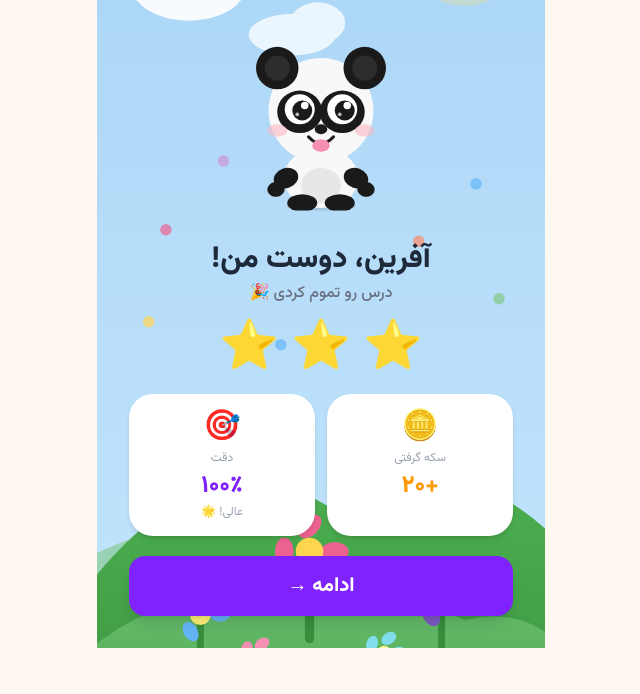
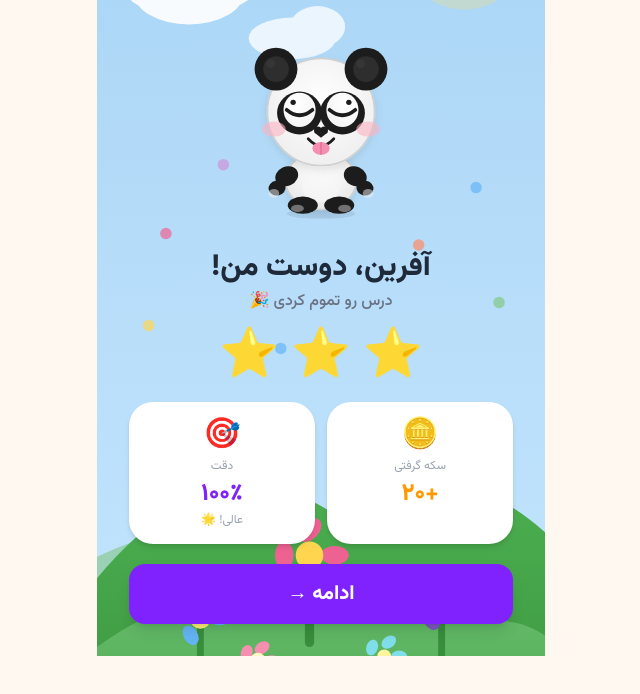
Before and after one commit to soodiA/tichi, a React (Vite) app: page /tichi/lesson-complete in a window 1280 px wide. Shown: the top 694 px of the page, without its empty margins (319-959 px from the left). Built offline with nearby package versions, Linux system fonts and the light colour scheme.

Commit message:
feat(tichi): improved panda outline + page backgrounds on all screens

```diff
--- a/src/components/ui/Mascot.tsx
+++ b/src/components/ui/Mascot.tsx
@@ -25,105 +25,152 @@ const Mascot: React.FC<MascotProps> = ({
     >
       <svg
         width={size}
-        height={size * 1.1}
-        viewBox="0 0 120 132"
+        height={size * 1.15}
+        viewBox="0 0 140 161"
         fill="none"
         xmlns="http://www.w3.org/2000/svg"
       >
-        {/* Shadow */}
-        <ellipse cx="60" cy="128" rx="28" ry="5" fill="rgba(0,0,0,0.10)" />
+        <defs>
+          <radialGradient id="headGrad" cx="50%" cy="40%" r="55%">
+            <stop offset="0%" stopColor="#FFFFFF" />
+            <stop offset="100%" stopColor="#F0F0F0" />
+          </radialGradient>
+          <radialGradient id="bodyGrad" cx="50%" cy="40%" r="60%">
+            <stop offset="0%" stopColor="#FFFFFF" />
+            <stop offset="100%" stopColor="#E8E8E8" />
+          </radialGradient>
+          <radialGradient id="eyeWhiteL" cx="40%" cy="35%" r="60%">
+            <stop offset="0%" stopColor="#FFFFFF" />
+            <stop offset="100%" stopColor="#F5F5F5" />
+          </radialGradient>
+          <radialGradient id="eyeWhiteR" cx="60%" cy="35%" r="60%">
+            <stop offset="0%" stopColor="#FFFFFF" />
+            <stop offset="100%" stopColor="#F5F5F5" />
+          </radialGradient>
+          <filter id="softShadow" x="-20%" y="-20%" width="140%" height="140%">
+            <feDropShadow dx="0" dy="3" stdDeviation="4" floodColor="#00000018" />
+          </filter>
+        </defs>
+
+        {/* Ground shadow */}
+        <ellipse cx="70" cy="157" rx="32" ry="5" fill="rgba(0,0,0,0.08)" />
 
         {/* Body */}
-        <ellipse cx="60" cy="106" rx="30" ry="24" fill="#F8F8F8" />
-        {/* Body black belly patch */}
-        <ellipse cx="60" cy="112" rx="16" ry="14" fill="#1a1a1a" opacity="0.08" />
+        <ellipse cx="70" cy="126" rx="33" ry="27" fill="url(#bodyGrad)" stroke="#D0D0D0" strokeWidth="1.5" filter="url(#softShadow)" />
+        {/* Belly circle */}
+        <ellipse cx="70" cy="130" rx="18" ry="16" fill="#F7F7F7" opacity="0.7" />
 
         {/* Left arm */}
-        <ellipse cx="32" cy="106" rx="10" ry="8" fill="#1a1a1a" transform="rotate(-20, 32, 106)" />
-        <ellipse cx="24" cy="115" rx="7" ry="6" fill="#1a1a1a" transform="rotate(-10, 24, 115)" />
+        <ellipse cx="38" cy="122" rx="11" ry="9" fill="#1C1C1C" transform="rotate(-25 38 122)" />
+        <ellipse cx="29" cy="133" rx="8" ry="7" fill="#1C1C1C" transform="rotate(-10 29 133)" />
+        {/* Left arm white paw tip */}
+        <ellipse cx="26" cy="138" rx="5" ry="4" fill="#F0F0F0" opacity="0.5" />
 
         {/* Right arm */}
-        <ellipse cx="88" cy="106" rx="10" ry="8" fill="#1a1a1a" transform="rotate(20, 88, 106)" />
-        <ellipse cx="96" cy="115" rx="7" ry="6" fill="#1a1a1a" transform="rotate(10, 96, 115)" />
+        <ellipse cx="102" cy="122" rx="11" ry="9" fill="#1C1C1C" transform="rotate(25 102 122)" />
+        <ellipse cx="111" cy="133" rx="8" ry="7" fill="#1C1C1C" transform="rotate(10 111 133)" />
+        {/* Right arm white paw tip */}
+        <ellipse cx="114" cy="138" rx="5" ry="4" fill="#F0F0F0" opacity="0.5" />
 
-        {/* Feet */}
-        <ellipse cx="45" cy="126" rx="12" ry="7" fill="#1a1a1a" />
-        <ellipse cx="75" cy="126" rx="12" ry="7" fill="#1a1a1a" />
+        {/* Legs/Feet */}
+        <ellipse cx="53" cy="149" rx="14" ry="8" fill="#1C1C1C" />
+        <ellipse cx="87" cy="149" rx="14" ry="8" fill="#1C1C1C" />
+        {/* Foot white tips */}
+        <ellipse cx="48" cy="152" rx="6" ry="3.5" fill="#F0F0F0" opacity="0.4" />
+        <ellipse cx="92" cy="152" rx="6" ry="3.5" fill="#F0F0F0" opacity="0.4" />
 
         {/* Head */}
-        <circle cx="60" cy="52" r="42" fill="#F8F8F8" />
+        <circle cx="70" cy="62" r="50" fill="url(#headGrad)" stroke="#D0D0D0" strokeWidth="1.5" filter="url(#softShadow)" />
 
-        {/* Ears (black) */}
-        <circle cx="25" cy="18" r="17" fill="#1a1a1a" />
-        <circle cx="95" cy="18" r="17" fill="#1a1a1a" />
-        {/* Ear inner (slightly lighter) */}
-        <circle cx="25" cy="18" r="10" fill="#2d2d2d" />
-        <circle cx="95" cy="18" r="10" fill="#2d2d2d" />
+        {/* Ears */}
+        <circle cx="28" cy="22" r="20" fill="#1C1C1C" />
+        <circle cx="112" cy="22" r="20" fill="#1C1C1C" />
+        {/* Ear inner */}
+        <circle cx="28" cy="22" r="12" fill="#2E2E2E" />
+        <circle cx="112" cy="22" r="12" fill="#2E2E2E" />
+        {/* Ear cute highlight */}
+        <circle cx="23" cy="17" r="4" fill="#3D3D3D" opacity="0.6" />
+        <circle cx="107" cy="17" r="4" fill="#3D3D3D" opacity="0.6" />
 
-        {/* Left eye patch */}
-        <ellipse cx="43" cy="53" rx="18" ry="17" fill="#1a1a1a" />
-        {/* Right eye patch */}
-        <ellipse cx="77" cy="53" rx="18" ry="17" fill="#1a1a1a" />
+        {/* Eye patches — rounder, bigger */}
+        <ellipse cx="50" cy="63" rx="21" ry="20" fill="#1C1C1C" />
+        <ellipse cx="90" cy="63" rx="21" ry="20" fill="#1C1C1C" />
 
-        {/* Left eye white */}
-        <circle cx="43" cy="51" r="12" fill="white" />
-        {/* Right eye white */}
-        <circle cx="77" cy="51" r="12" fill="white" />
+        {/* Eye whites — large anime style */}
+        <ellipse cx="50" cy="60" rx="15" ry="16" fill="url(#eyeWhiteL)" />
+        <ellipse cx="90" cy="60" rx="15" ry="16" fill="url(#eyeWhiteR)" />
 
-        {/* Left pupil */}
+        {/* Pupils & expressions */}
         {isThinking ? (
-          <path d="M36 51 Q43 56 50 51" stroke="#1a1a1a" strokeWidth="3" strokeLinecap="round" fill="none" />
+          <>
+            {/* Swirly/confused eyes for thinking */}
+            <ellipse cx="50" cy="61" rx="9" ry="9" fill="#1C1C1C" />
+            <circle cx="53" cy="56" r="3.5" fill="white" />
+            <circle cx="47" cy="65" r="2" fill="white" opacity="0.6" />
+            <ellipse cx="90" cy="61" rx="9" ry="9" fill="#1C1C1C" />
+            <circle cx="93" cy="56" r="3.5" fill="white" />
+            <circle cx="87" cy="65" r="2" fill="white" opacity="0.6" />
+            {/* Thinking squiggle brow */}
+            <path d="M42 46 Q50 42 58 46" stroke="#1C1C1C" strokeWidth="2.5" strokeLinecap="round" fill="none" />
+            <path d="M82 46 Q90 42 98 46" stroke="#1C1C1C" strokeWidth="2.5" strokeLinecap="round" fill="none" />
+          </>
+        ) : isExcited ? (
+          <>
+            {/* Happy arc eyes */}
+            <path d="M38 60 Q50 70 62 60" stroke="#1C1C1C" strokeWidth="3.5" strokeLinecap="round" fill="none" />
+            <path d="M78 60 Q90 70 102 60" stroke="#1C1C1C" strokeWidth="3.5" strokeLinecap="round" fill="none" />
+            {/* Shine dots above arcs */}
+            <circle cx="44" cy="53" r="2.5" fill="#1C1C1C" />
+            <circle cx="96" cy="53" r="2.5" fill="#1C1C1C" />
+          </>
         ) : (
           <>
-            <circle cx="45" cy="52" r="8" fill="#1a1a1a" />
-            <circle cx="47" cy="48" r="3" fill="white" />
-            <circle cx="41" cy="55" r="1.5" fill="white" opacity="0.7" />
+            {/* Normal big cute pupils */}
+            <ellipse cx="50" cy="62" rx="10" ry="11" fill="#1C1C1C" />
+            <circle cx="54" cy="56" r="4" fill="white" />
+            <circle cx="45" cy="67" r="2" fill="white" opacity="0.55" />
+            <ellipse cx="90" cy="62" rx="10" ry="11" fill="#1C1C1C" />
+            <circle cx="94" cy="56" r="4" fill="white" />
+            <circle cx="85" cy="67" r="2" fill="white" opacity="0.55" />
           </>
         )}
 
-        {/* Right pupil */}
-        {isThinking ? (
-          <path d="M70 51 Q77 56 84 51" stroke="#1a1a1a" strokeWidth="3" strokeLinecap="round" fill="none" />
-        ) : (
-          <>
-            <circle cx="79" cy="52" r="8" fill="#1a1a1a" />
-            <circle cx="81" cy="48" r="3" fill="white" />
-            <circle cx="75" cy="55" r="1.5" fill="white" opacity="0.7" />
-          </>
-        )}
-
-        {/* Nose */}
-        <ellipse cx="60" cy="67" rx="5" ry="4" fill="#1a1a1a" />
+        {/* Nose — cute small heart shape via two circles + triangle */}
+        <circle cx="67" cy="79" r="3.5" fill="#1C1C1C" />
+        <circle cx="73" cy="79" r="3.5" fill="#1C1C1C" />
+        <polygon points="63.5,81 76.5,81 70,86" fill="#1C1C1C" />
 
         {/* Mouth */}
         {isExcited ? (
           <>
-            <path d="M50 73 Q60 84 70 73" stroke="#1a1a1a" strokeWidth="2.5" strokeLinecap="round" fill="none" />
+            <path d="M58 87 Q70 100 82 87" stroke="#1C1C1C" strokeWidth="2.5" strokeLinecap="round" fill="none" />
             {/* Tongue */}
-            <ellipse cx="60" cy="80" rx="7" ry="5" fill="#F48FB1" />
+            <ellipse cx="70" cy="96" rx="8" ry="6" fill="#F48FB1" />
+            <line x1="70" y1="90" x2="70" y2="102" stroke="#E57399" strokeWidth="1.5" />
           </>
         ) : isThinking ? (
-          <path d="M52 74 Q58 78 68 72" stroke="#1a1a1a" strokeWidth="2.5" strokeLinecap="round" fill="none" />
+          <path d="M60 89 Q68 94 80 87" stroke="#1C1C1C" strokeWidth="2.5" strokeLinecap="round" fill="none" />
         ) : (
-          <path d="M51 74 Q60 82 69 74" stroke="#1a1a1a" strokeWidth="2.5" strokeLinecap="round" fill="none" />
+          <path d="M59 88 Q70 99 81 88" stroke="#1C1C1C" strokeWidth="2.5" strokeLinecap="round" fill="none" />
         )}
 
-        {/* Blush cheeks */}
-        <ellipse cx="25" cy="68" rx="8" ry="5" fill="#FFB3C1" opacity="0.55" />
-        <ellipse cx="95" cy="68" rx="8" ry="5" fill="#FFB3C1" opacity="0.55" />
+        {/* Blush cheeks — bigger, softer */}
+        <ellipse cx="26" cy="78" rx="11" ry="7" fill="#FFB3C1" opacity="0.6" />
+        <ellipse cx="114" cy="78" rx="11" ry="7" fill="#FFB3C1" opacity="0.6" />
 
-        {/* Excited sparkles / celebrating */}
+        {/* Celebrating sparkles */}
         {expression === 'celebrating' && (
           <>
-            <text x="5" y="30" fontSize="14">✨</text>
-            <text x="98" y="38" fontSize="12">⭐</text>
-            <text x="8" y="65" fontSize="10">🌟</text>
+            <text x="2" y="34" fontSize="16">✨</text>
+            <text x="114" y="42" fontSize="13">⭐</text>
+            <text x="5" y="78" fontSize="11">🌟</text>
+            <text x="118" y="80" fontSize="10">💫</text>
           </>
         )}
         {expression === 'excited' && (
           <>
-            <text x="4" y="36" fontSize="12">💛</text>
-            <text x="100" y="42" fontSize="10">✨</text>
+            <text x="2" y="40" fontSize="13">💛</text>
+            <text x="118" y="46" fontSize="11">✨</text>
           </>
         )}
       </svg>
--- /dev/null
+++ b/src/components/ui/PageBg.tsx
@@ -0,0 +1,46 @@
+import React from 'react';
+
+interface PageBgProps {
+  variant?: 'blue' | 'peach' | 'green' | 'purple';
+}
+
+const VARIANTS = {
+  blue:   { top: '#C8E3FF', mid: '#E8F4FF', bot: '#F0F8FF' },
+  peach:  { top: '#FFD9B0', mid: '#FFF0E0', bot: '#FFF8F0' },
+  green:  { top: '#B8EDD4', mid: '#E0F7EC', bot: '#F0FDF6' },
+  purple: { top: '#D4C0FF', mid: '#EDE8FF', bot: '#F5F0FF' },
+};
+
+const PageBg: React.FC<PageBgProps> = ({ variant = 'peach' }) => {
+  const c = VARIANTS[variant];
+  return (
+    <svg
+      className="absolute inset-0 w-full h-full pointer-events-none"
+      viewBox="0 0 390 844"
+      preserveAspectRatio="xMidYMid slice"
+      xmlns="http://www.w3.org/2000/svg"
+    >
+      <defs>
+        <linearGradient id={`pgGrad-${variant}`} x1="0" y1="0" x2="0" y2="1">
+          <stop offset="0%" stopColor={c.top} />
+          <stop offset="40%" stopColor={c.mid} />
+          <stop offset="100%" stopColor={c.bot} />
+        </linearGradient>
+      </defs>
+      <rect width="390" height="844" fill={`url(#pgGrad-${variant})`} />
+
+      {/* Soft cloud blobs top */}
+      <ellipse cx="70" cy="60" rx="80" ry="45" fill="white" opacity="0.45" />
+      <ellipse cx="320" cy="40" rx="90" ry="50" fill="white" opacity="0.35" />
+      <ellipse cx="195" cy="100" rx="70" ry="38" fill="white" opacity="0.28" />
+
+      {/* Decorative circles */}
+      <circle cx="360" cy="200" r="55" fill="white" opacity="0.18" />
+      <circle cx="20"  cy="350" r="40" fill="white" opacity="0.15" />
+      <circle cx="380" cy="560" r="60" fill="white" opacity="0.12" />
+      <circle cx="10"  cy="650" r="45" fill="white" opacity="0.14" />
+    </svg>
+  );
+};
+
+export default PageBg;
--- a/src/pages/Friends.tsx
+++ b/src/pages/Friends.tsx
@@ -3,6 +3,7 @@ import { useNavigate } from 'react-router-dom';
 import { motion } from 'framer-motion';
 import { useStore } from '../store/useStore';
 import { supabase } from '../lib/supabase';
+import PageBg from '../components/ui/PageBg';
 
 interface Profile {
   id: string;
@@ -151,9 +152,10 @@ const Friends: React.FC = () => {
   };
 
   return (
-    <div dir="rtl" className="min-h-full bg-bg pb-24">
+    <div dir="rtl" className="min-h-full relative pb-24 overflow-hidden">
+      <PageBg variant="green" />
       {/* Header */}
-      <div className="flex items-center gap-3 px-5 pt-6 pb-4 bg-white shadow-sm">
+      <div className="relative z-10 flex items-center gap-3 px-5 pt-6 pb-4 bg-white/70 backdrop-blur-sm shadow-sm">
         <button
           onClick={() => navigate(-1)}
           className="w-10 h-10 flex items-center justify-center rounded-full bg-gray-100 text-gray-500"
@@ -165,7 +167,7 @@ const Friends: React.FC = () => {
         <h1 className="text-xl font-extrabold text-gray-800">دوستان</h1>
       </div>
 
-      <div className="px-5 pt-5">
+      <div className="relative z-10 px-5 pt-5">
         {/* Search bar */}
         <div className="flex gap-2 mb-6">
           <div className="relative flex-1">
```
Also changed, not shown: src/pages/Home.tsx (+5 -3 lines), src/pages/Profile.tsx (+6 -4 lines).
